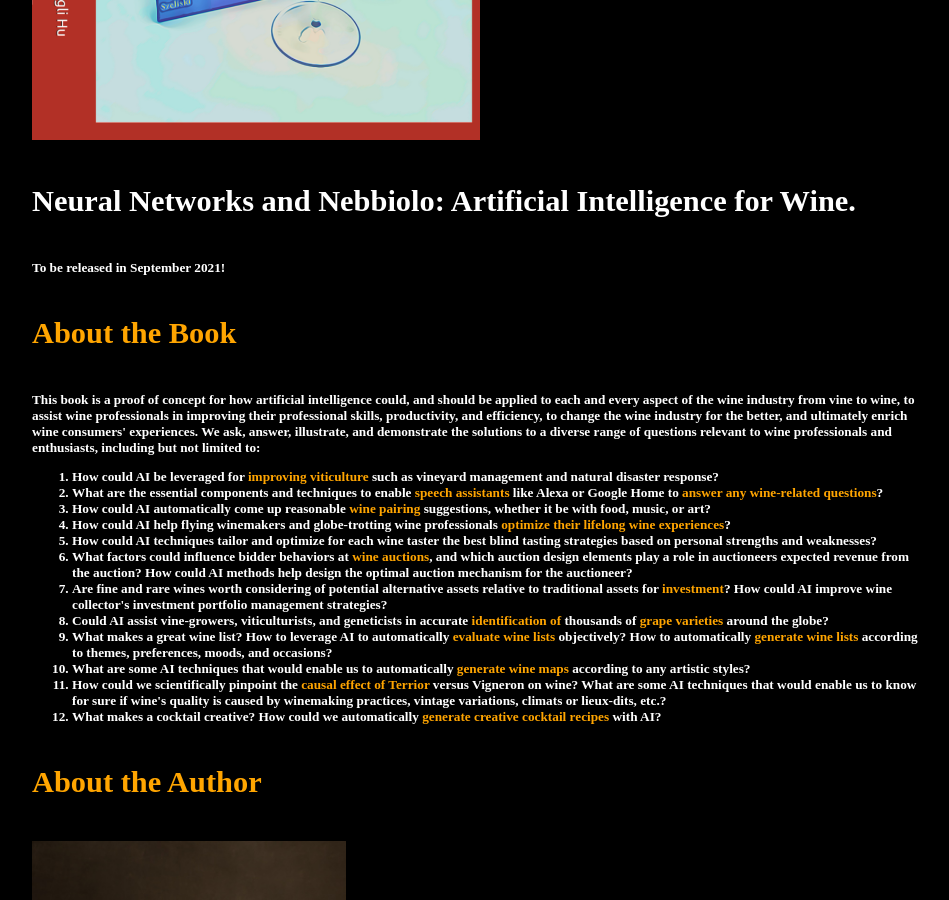
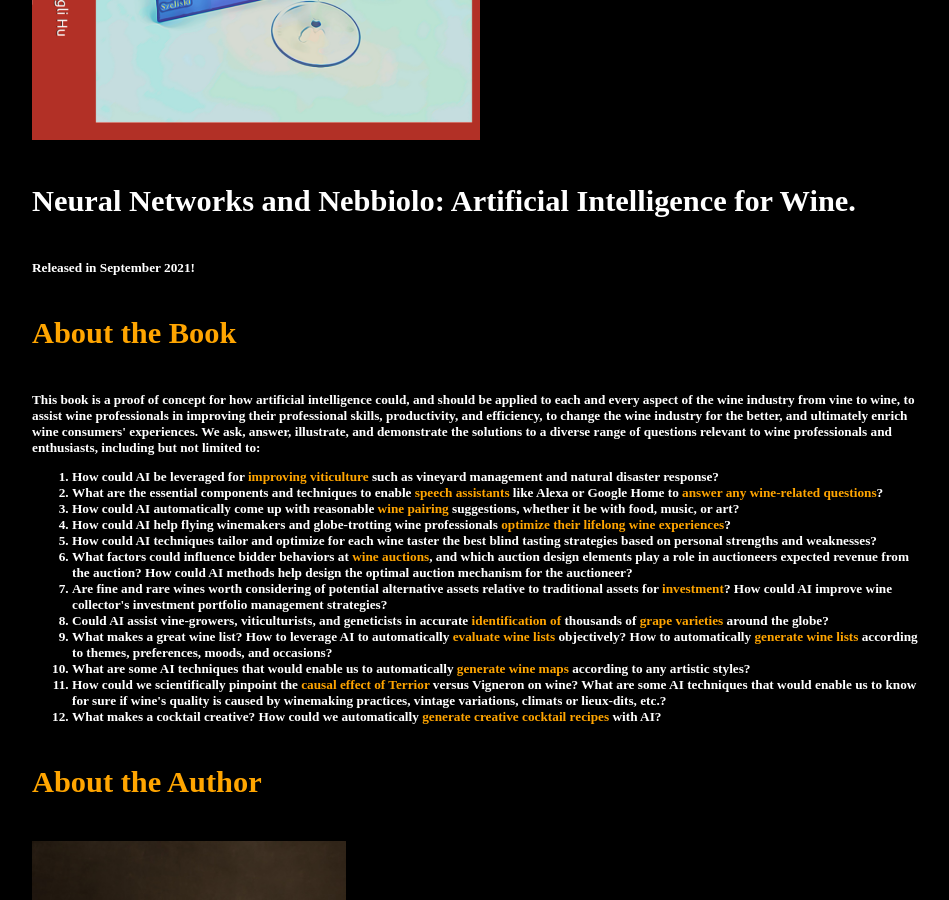
Before and after one commit to shenglih/shenglih.github.io, a Jekyll site: the page built from book/index.html, in a window 1280 px wide and 900 px high, scrolled down 511 px. Shown: the whole window, without its empty margins (160-1109 px from the left). Built offline with Jekyll 4.4.1, drawn with Linux system fonts in a browser that asks for light colours; some web fonts are replaced; a script that is not in the unit is left out; comment, search, counter and statistics services are not loaded.

Commit message:
Update index.html

```diff
--- a/book/index.html
+++ b/book/index.html
@@ -271,7 +271,7 @@ h1 {
   <img src="/book/cover.png" alt="bookcover" width="50%">
 <h4 class='xkcd'>Neural Networks and Nebbiolo: Artificial Intelligence for Wine.</h4>
 
-<h5 class='xkcd'>To be released in September 2021!</h5>
+<h5 class='xkcd'>Released in September 2021!</h5>
 
   <h4 class='xkcd' style="color:orange" name="intro">About the Book</h4>
 <h5 class='xkcd'>
@@ -281,7 +281,7 @@ This book is a proof of concept for how artificial intelligence could, and shoul
     <ol>
       <li> How could AI be leveraged for <a style="color:orange">improving viticulture</a> such as vineyard management and natural disaster response?</li>
       <li> What are the essential components and techniques to enable <a style="color:orange">speech assistants</a> like Alexa or Google Home to <a style="color:orange">answer any wine-related questions</a>? </li>
-      <li> How could AI automatically come up reasonable <a style="color:orange">wine pairing</a> suggestions, whether it be with food, music, or art? </li>
+      <li> How could AI automatically come up with reasonable <a style="color:orange">wine pairing</a> suggestions, whether it be with food, music, or art? </li>
       <li> How could AI help flying winemakers and globe-trotting wine professionals <a style="color:orange">optimize their lifelong wine experiences</a>?</li>
       <li> How could AI techniques tailor and optimize for each wine taster the best blind tasting strategies based on personal strengths and weaknesses? </li>
       <li> What factors could influence bidder behaviors at <a style="color:orange">wine auctions</a>, and which auction design elements play a role in auctioneers expected revenue from the auction? How could AI methods help design the optimal auction mechanism for the auctioneer?</li>
```
